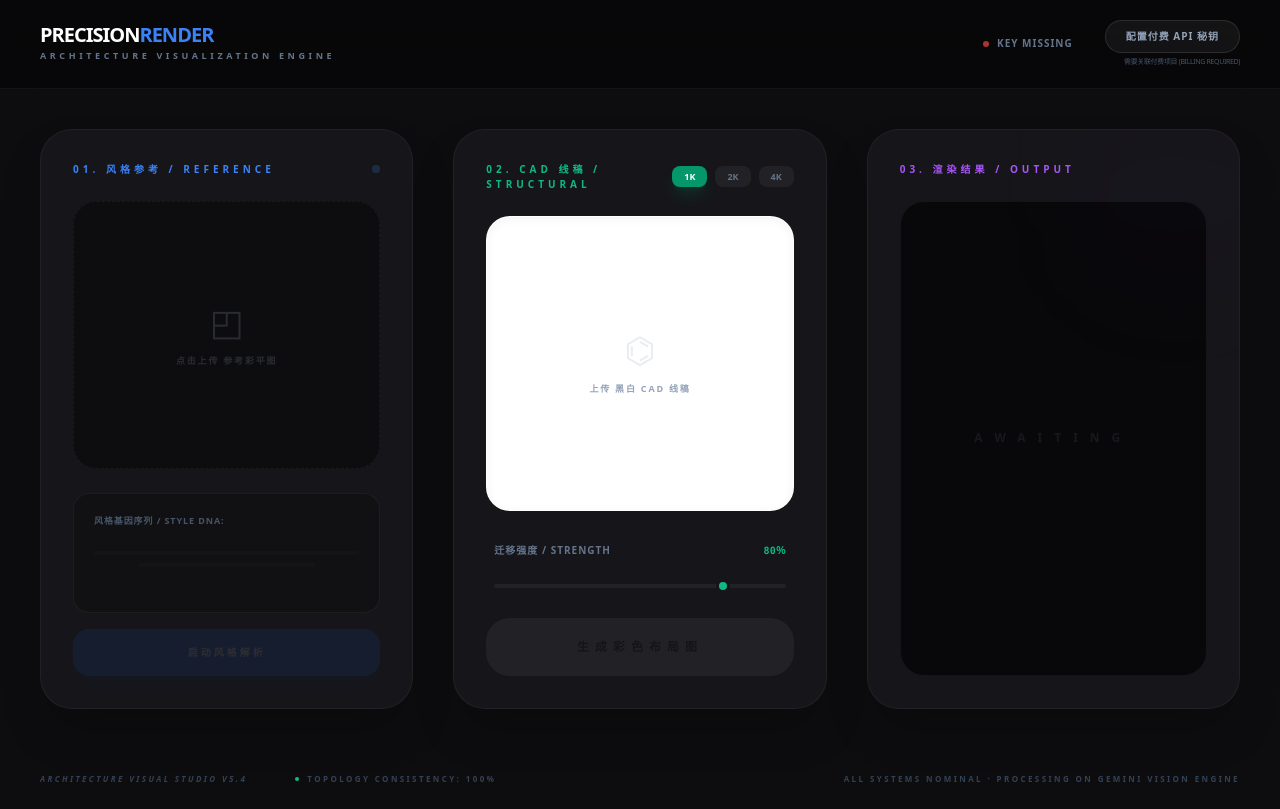
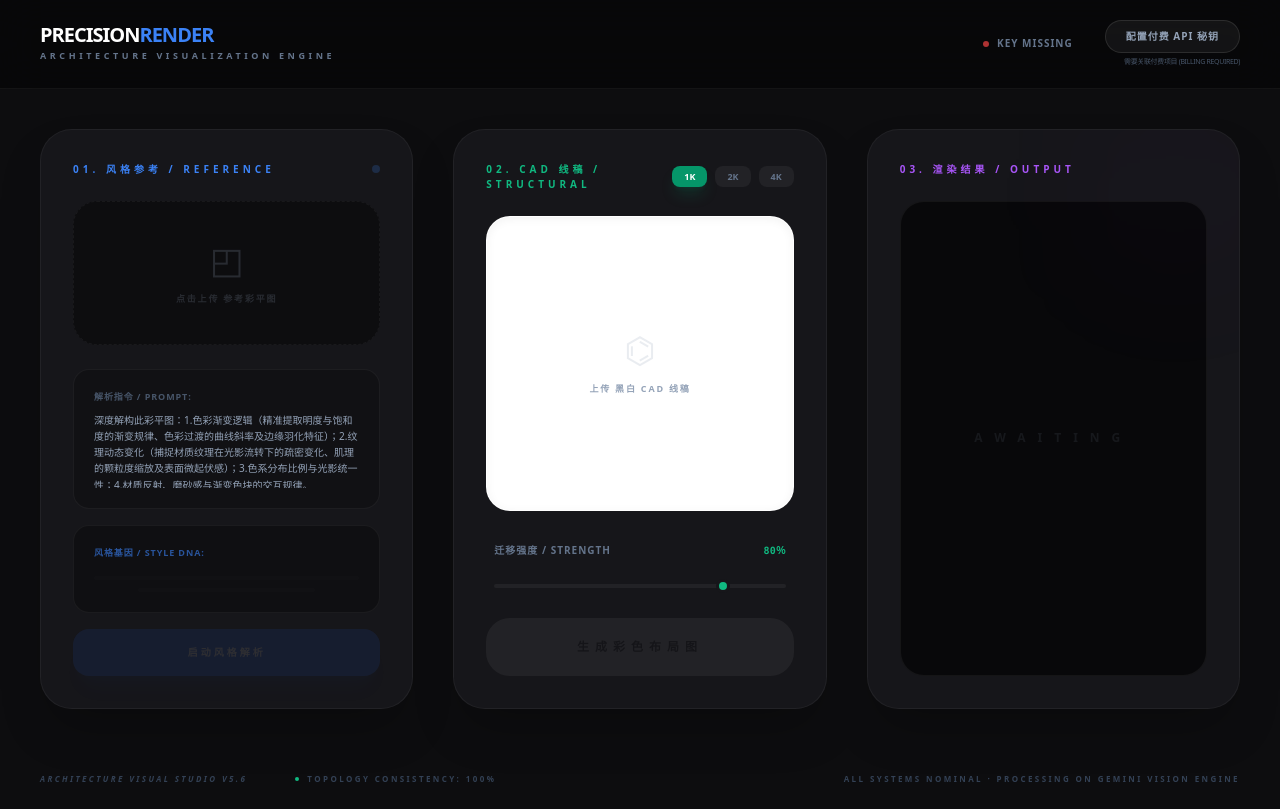
Before and after one commit to aionlyxx20-ux/Layout-Color-, a React (Vite) app: page / in a window 1280 px wide. Built offline with nearby package versions, Linux system fonts and the light colour scheme.

Commit message:
Add files via upload

```diff
--- a/App.tsx
+++ b/App.tsx
@@ -14,6 +14,11 @@ const App: React.FC = () => {
   const [selectedSize, setSelectedSize] = useState<ImageSize>("1K");
   const [styleStrength, setStyleStrength] = useState<number>(80);
   const [aspectRatio, setAspectRatio] = useState<"1:1" | "3:4" | "4:3" | "9:16" | "16:9">("1:1");
+
+  // 针对色彩渐变能力和纹理变化不敏感进行的专项深度优化
+  const [analysisPrompt, setAnalysisPrompt] = useState<string>(
+    "深度解构此彩平图：1.色彩渐变逻辑（精准提取明度与饱和度的渐变规律、色彩过渡的曲线斜率及边缘羽化特征）；2.纹理动态变化（捕捉材质纹理在光影流转下的疏密变化、肌理的颗粒度缩放及表面微起伏感）；3.色系分布比例与光影统一性；4.材质反射、磨砂感与渐变色块的交互规律。"
+  );
 
   // API Key 管理相关状态
   const [showKeyModal, setShowKeyModal] = useState<boolean>(false);
@@ -90,11 +95,12 @@ const App: React.FC = () => {
         contents: [{
           parts: [
             { inlineData: { data: refImage.split(',')[1], mimeType: 'image/jpeg' } },
-            { text: "Detailed architectural color analysis: Extract palette, materials, and lighting mood." }
+            { text: analysisPrompt }
           ]
         }],
         config: {
-          thinkingConfig: { thinkingBudget: 2500 }
+          thinkingConfig: { thinkingBudget: 8000 },
+          systemInstruction: "你是一位精通视觉生理学与材质仿生的可视化专家。请深度聚焦于色彩的渐变斜率(Gradient Slope)、纹理的拓扑分布(Texture Topology)以及材质表面的光敏变化。描述必须包含对微观纹理细节和无缝色彩过渡的定性定量分析。"
         }
       });
       setStyleDesc(response.text || "");
@@ -102,10 +108,10 @@ const App: React.FC = () => {
       console.error(err);
       if (err.message?.includes("API_KEY_INVALID") || err.message?.includes("403")) {
         setHasKey(false);
-        alert("API Key 效验失败，请检查是否输入正确且关联了付费项目。");
+        alert("API Key 效验失败。");
         setShowKeyModal(true);
       } else {
-        alert("解析受阻，请检查网络连接或 API 额度。");
+        alert("解析受阻，请检查网络或 Key 状态。");
       }
     } finally {
       setStatus('idle');
@@ -124,10 +130,12 @@ const App: React.FC = () => {
     try {
       const ai = new GoogleGenAI({ apiKey });
       const prompt = `
-        TASK: ARCHITECTURAL PLAN COLORIZATION
-        STYLE REFERENCE: ${styleDesc}
-        STRENGTH: ${styleStrength}%
-        CONSTRAINT: TOPOLOGY LOCK. Preserving every line of the CAD input with absolute precision.
+        TASK: ARCHITECTURAL PLAN ULTRA-FIDELITY COLORIZATION
+        STRICT CONSTRAINT: TOPOLOGY LOCK. No line modification. 1:1 geometry preservation.
+        STYLE DNA: ${styleDesc}
+        GRADIENT MAPPING: ${styleStrength}% intensity. Apply complex color gradients (ramps) to floor surfaces, mimicking the reference lighting transitions.
+        TEXTURE DYNAMICS: Replicate micro-texture variations (e.g., stone patterns, wood fibers) from DNA to the target layout. Focus on the interplay between texture detail and color gradient to ensure 3D depth.
+        CORE REQUIREMENT: Seamless blending of colors and high-definition texture migration.
       `;
 
       const response = await ai.models.generateContent({
@@ -152,7 +160,7 @@ const App: React.FC = () => {
       }
     } catch (err: any) {
       console.error(err);
-      alert(`生成失败: ${err.message || '未知错误'}`);
+      alert(`生成失败: ${err.message || '渲染引擎响应超时'}`);
     } finally {
       setStatus('idle');
     }
@@ -165,7 +173,7 @@ const App: React.FC = () => {
         <div className="fixed inset-0 z-[100] flex items-center justify-center p-6 backdrop-blur-md bg-black/60">
           <div className="bg-[#1a1a1e] border border-white/10 rounded-[2.5rem] p-10 max-w-md w-full shadow-2xl animate-in fade-in zoom-in duration-300">
             <h3 className="text-white text-xl font-bold tracking-tight mb-2">配置 API 秘钥</h3>
-            <p className="text-slate-500 text-xs mb-8 leading-relaxed">请输入您的 Google Gemini API Key。该秘钥将仅存储在您的浏览器本地，用于驱动高精度图像生成引擎。</p>
+            <p className="text-slate-500 text-xs mb-8 leading-relaxed">请输入您的 Google Gemini API Key。该秘钥将仅存储在您的浏览器本地。</p>
 
             <div className="space-y-6">
               <div className="relative group">
@@ -254,17 +262,28 @@ const App: React.FC = () => {
           </div>
 
           <div className="space-y-4">
-            <div className="bg-black/20 rounded-2xl p-5 border border-white/5 min-h-[120px]">
-              <span className="text-[9px] font-black text-slate-600 uppercase tracking-widest block mb-2">风格基因序列 / Style DNA:</span>
+            <div className="bg-black/20 rounded-2xl p-5 border border-white/5 min-h-[140px] flex flex-col">
+              <span className="text-[9px] font-black text-slate-600 uppercase tracking-widest block mb-2">解析指令 / Prompt:</span>
+              <textarea
+                value={analysisPrompt}
+                onChange={(e) => setAnalysisPrompt(e.target.value)}
+                className="flex-1 bg-transparent border-none text-[10px] text-slate-400 leading-relaxed resize-none focus:ring-0 scrollbar-hide font-medium"
+                placeholder="输入解析指令..."
+              />
+            </div>
+
+            <div className="bg-black/30 rounded-2xl p-5 border border-white/5 min-h-[80px]">
+              <span className="text-[9px] font-black text-blue-500/60 uppercase tracking-widest block mb-2">风格基因 / Style DNA:</span>
               {styleDesc ? (
-                <p className="text-[10px] text-slate-400 leading-relaxed italic">{styleDesc}</p>
+                <p className="text-[10px] text-slate-400 leading-relaxed italic line-clamp-4">{styleDesc}</p>
               ) : (
-                <div className="flex flex-col items-center justify-center pt-4 opacity-30">
-                  <div className="w-full h-1 bg-white/5 rounded-full overflow-hidden mb-2"></div>
-                  <div className="w-2/3 h-1 bg-white/5 rounded-full overflow-hidden"></div>
+                <div className="flex flex-col items-center justify-center pt-2 opacity-30">
+                  <div className="w-full h-1 bg-white/5 rounded-full mb-2"></div>
+                  <div className="w-2/3 h-1 bg-white/5 rounded-full"></div>
                 </div>
               )}
             </div>
+
             <button
               onClick={analyzeStyle}
               disabled={!refImage || status === 'analyzing'}
@@ -353,7 +372,7 @@ const App: React.FC = () => {
                   <div className="absolute inset-4 border-[1px] border-purple-500/20 rounded-full animate-pulse"></div>
                   <div className="text-[10px] font-black uppercase tracking-[0.5em] text-white">Rendering</div>
                 </div>
-                <p className="mt-8 text-slate-500 text-[9px] uppercase tracking-widest font-medium">线稿像素锁定中 · 物理材质计算中</p>
+                <p className="mt-8 text-slate-500 text-[9px] uppercase tracking-widest font-medium text-center px-4">梯度色彩映射中 · 材质动态迁移中</p>
               </div>
             )}
             {resultImage ? (
@@ -370,7 +389,7 @@ const App: React.FC = () => {
 
       <footer className="px-10 py-6 flex justify-between items-center text-[8px] font-bold text-slate-700 uppercase tracking-[0.3em]">
         <div className="flex gap-12">
-          <span className="flex items-center gap-2 italic">Architecture Visual Studio v5.4</span>
+          <span className="flex items-center gap-2 italic">Architecture Visual Studio v5.6</span>
           <span className="flex items-center gap-2"><div className="w-1 h-1 bg-emerald-500 rounded-full"></div>Topology Consistency: 100%</span>
         </div>
         <div>All Systems Nominal · Processing on Gemini Vision Engine</div>
@@ -383,6 +402,8 @@ const App: React.FC = () => {
         @keyframes fade-in { from { opacity: 0; transform: scale(0.98); } to { opacity: 1; transform: scale(1); } }
         @keyframes zoom-in { from { transform: scale(0.95); opacity: 0; } to { transform: scale(1); opacity: 1; } }
         .animate-in { animation: zoom-in 0.3s cubic-bezier(0.16, 1, 0.3, 1) forwards; }
+        .scrollbar-hide::-webkit-scrollbar { display: none; }
+        .scrollbar-hide { -ms-overflow-style: none; scrollbar-width: none; }
       `}</style>
     </div>
   );
```
